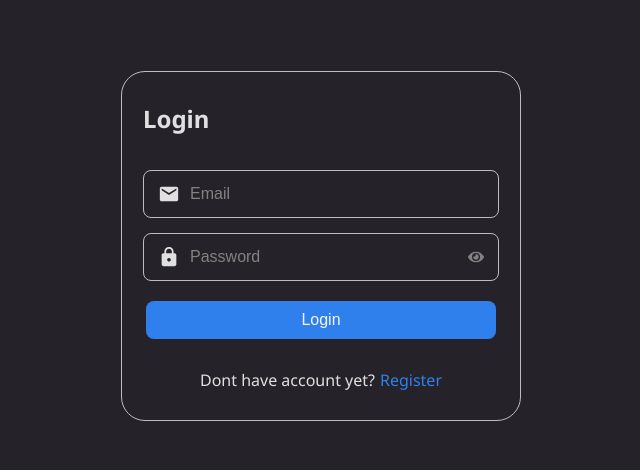
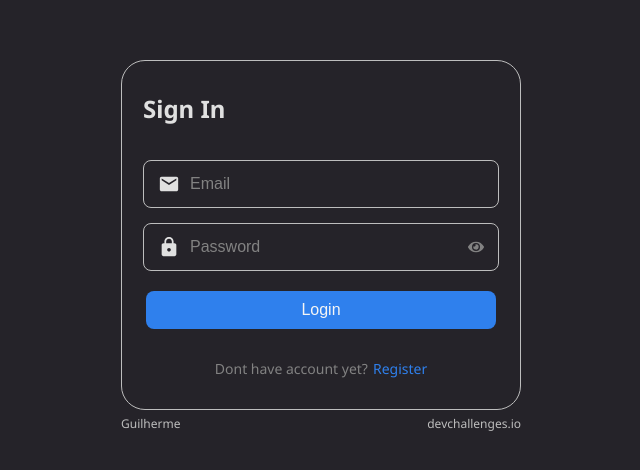
Before and after one commit to guivictorr/auth-app, a React (Create React App) app in the folder frontend/: page /signin in a window 1280 px wide. Shown: the part 154-624 px from the top of the page, without its empty margins (319-959 px from the left). Built offline with nearby package versions, Linux system fonts and the light colour scheme.

Commit message:
sign up page

```diff
--- a/frontend/src/pages/SignIn/index.tsx
+++ b/frontend/src/pages/SignIn/index.tsx
@@ -11,7 +11,7 @@ const SignIn: React.FC = () => {
     <Container>
       <Content>
         <Form>
-          <h2>Login</h2>
+          <h2>Sign In</h2>
           <Input type="email" icon={MdEmail} placeholder="Email" />
           <Input
             type="password"
@@ -20,12 +20,16 @@ const SignIn: React.FC = () => {
             placeholder="Password"
           />
           <button type="submit">Login</button>
-          <p>
+          <span>
             Dont have account yet?
             <Link to="/signup">Register</Link>
-          </p>
+          </span>
         </Form>
       </Content>
+      <footer>
+        <p>Guilherme</p>
+        <p>devchallenges.io</p>
+      </footer>
     </Container>
   );
 };
--- a/frontend/src/pages/SignIn/styles.ts
+++ b/frontend/src/pages/SignIn/styles.ts
@@ -7,6 +7,18 @@ export const Container = styled.div`
   display: flex;
   align-items: center;
   justify-content: center;
+  flex-direction: column;
+
+  footer {
+    display: flex;
+    justify-content: space-between;
+    align-items: center;
+    max-width: 400px;
+    width: 100%;
+    margin-top: 5px;
+    color: #bdbdbd;
+    font-size: 12px;
+  }
 `;
 
 export const Content = styled.main`
@@ -45,7 +57,9 @@ export const Form = styled.form`
     margin-bottom: 35px;
   }
 
-  p {
+  span {
+    color: #828282;
+    font-size: 14px;
     a {
       text-decoration: none;
       color: #2f80ed;
--- a/frontend/src/pages/SignUp/index.tsx
+++ b/frontend/src/pages/SignUp/index.tsx
@@ -1,13 +1,42 @@
 import React from 'react';
+import { MdEmail, MdLock, MdPerson } from 'react-icons/md';
+import { Link } from 'react-router-dom';
 
-import { Container } from './styles';
+import Input from '../../components/Input';
 
-const SignUp: React.FC = () => {
+import { Container, Content, Form } from './styles';
+
+const SignIn: React.FC = () => {
   return (
     <Container>
-      <h1>SignUp</h1>
+      <Content>
+        <Form>
+          <h2>Sign Up</h2>
+          <p>
+            This is just a study project, the stored data will not be used for
+            anything.
+          </p>
+          <Input type="text" icon={MdPerson} placeholder="Name" />
+          <Input type="email" icon={MdEmail} placeholder="Email" />
+          <Input
+            type="password"
+            isPassword
+            icon={MdLock}
+            placeholder="Password"
+          />
+          <button type="submit">Login</button>
+          <span>
+            Already a member?
+            <Link to="/signin">Login</Link>
+          </span>
+        </Form>
+      </Content>
+      <footer>
+        <p>Guilherme</p>
+        <p>devchallenges.io</p>
+      </footer>
     </Container>
   );
 };
 
-export default SignUp;
+export default SignIn;
--- a/frontend/src/pages/SignUp/styles.ts
+++ b/frontend/src/pages/SignUp/styles.ts
@@ -1,3 +1,79 @@
 import styled from 'styled-components';
 
-export const Container = styled.div``;
+export const Container = styled.div`
+  background-color: #252329;
+  height: 100%;
+
+  display: flex;
+  align-items: center;
+  justify-content: center;
+  flex-direction: column;
+
+  footer {
+    display: flex;
+    justify-content: space-between;
+    align-items: center;
+    max-width: 400px;
+    width: 100%;
+    margin-top: 5px;
+    color: #bdbdbd;
+    font-size: 12px;
+  }
+`;
+
+export const Content = styled.main`
+  display: flex;
+  align-items: center;
+  justify-content: center;
+  border: 1px solid #bdbdbd;
+  border-radius: 24px;
+  width: 400px;
+  padding: 24px;
+`;
+
+export const Form = styled.form`
+  display: flex;
+  align-items: center;
+  justify-content: center;
+  flex-direction: column;
+  height: auto;
+  color: #e0e0e0;
+
+  button {
+    width: 350px;
+    height: 38px;
+    border: none;
+    color: #f5f5f5;
+    font-size: 16px;
+    cursor: pointer;
+    background: #2f80ed;
+    border-radius: 8px;
+    margin-top: 20px;
+    margin-bottom: 30px;
+  }
+
+  h2 {
+    align-self: flex-start;
+    margin-bottom: 20px;
+  }
+
+  p {
+    font-size: 16px;
+    color: #e0e0e0;
+    margin-bottom: 35px;
+  }
+
+  span {
+    color: #828282;
+    font-size: 14px;
+    a {
+      text-decoration: none;
+      color: #2f80ed;
+      margin-left: 5px;
+    }
+  }
+
+  div + div {
+    margin-top: 15px;
+  }
+`;
```
